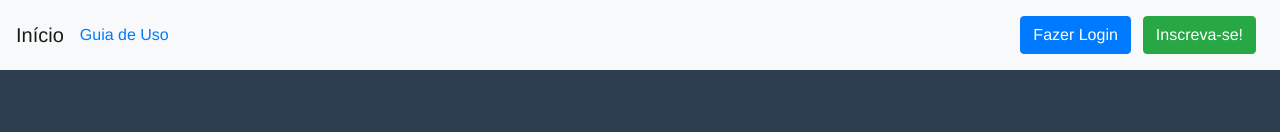
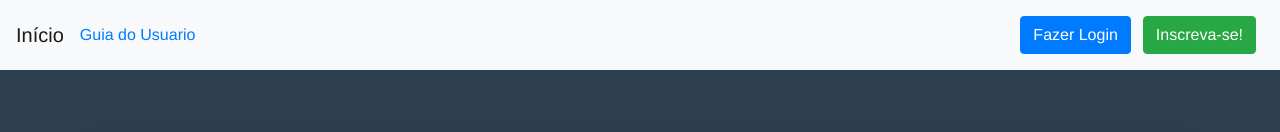
Before and after one commit to henriquevinicius12/IAC, a Vue app: page / in a window 1280 px wide. Shown: the top 132 px of the page. Built offline with nearby package versions, Linux system fonts and the light colour scheme; what vue-input-only-number would draw is missing.

Commit message:
Update App.vue

```diff
--- a/src/App.vue
+++ b/src/App.vue
@@ -23,7 +23,7 @@
                    SUBSTITUIR A ULTIMA PARTE DO HREF E APAGAR Aula1.pdf DA PASTA GuiaDoUsuario
                    em alguns browsers não é suportado essa função -->
               <a href="./GuiaDoUsuario/Manual.pdf" target="_blank" download="Guia do Usuario">
-              Guia de Uso
+              Guia do Usuario
               </a>
 
           </b-navbar-nav>
```
